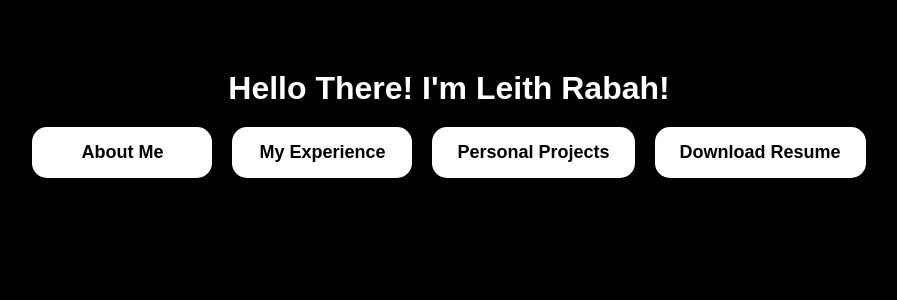
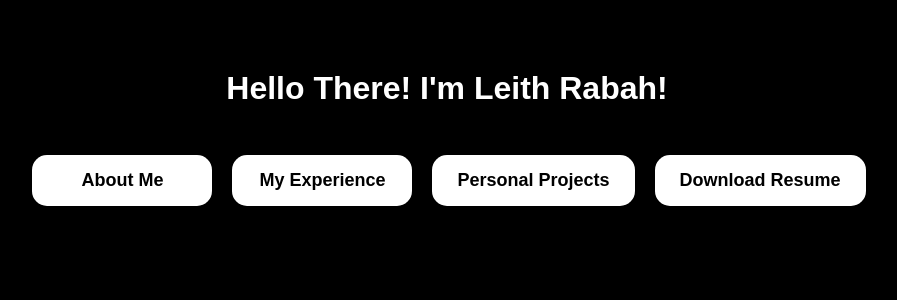
Before and after one commit to Latharius/Portfolio, a React (Vite) app: page / in a window 1280 px wide. Shown: the top 300 px of the page, without its empty margins (191-1088 px from the left). Built offline with nearby package versions, Linux system fonts and the light colour scheme.

Commit message:
Added header & button animations

```diff
--- a/src/App.css
+++ b/src/App.css
@@ -84,3 +84,47 @@ button {
 a {
   color: rgb(135, 182, 243);
 }
+
+.typewriter {
+  display: inline-block;
+  overflow: hidden; /* Ensures the text is hidden until it's revealed */
+  border-right: 0.15em solid white; /* Cursor effect */
+  white-space: nowrap; /* Prevents text wrapping */
+  width: 0; /* Start with no width */
+  animation: typing 3s steps(25, end) forwards, blink-caret 1s step-end infinite;
+}
+
+@keyframes typing {
+  from {
+    width: 0; /* Start with no width */
+  }
+  to {
+    width: 25ch; /* End with full width */
+  }
+}
+
+@keyframes blink-caret {
+  from, to {
+    border-color: transparent; /* No border */
+  }
+  50% {
+    border-color: white; /* Visible border */
+  }
+}
+
+@keyframes fadeSlideDown {
+  from {
+    opacity: 0;
+    transform: translateY(0);
+  }
+  to {
+    opacity: 1;
+    transform: translateY(20px);
+  }
+}
+
+.button_animate {
+  opacity: 0;
+  animation: fadeSlideDown 1.5s ease-out forwards;
+  animation-delay: 3.2s; /* Delay to allow for typing animation */
+}
--- a/src/App.tsx
+++ b/src/App.tsx
@@ -15,14 +15,16 @@ const App: React.FC = () => {
 
   return (
     <div className="container">
-      <h1 className="header">Hello There! I'm Leith Rabah!</h1>
+      <h1 className="header">
+        <span className="typewriter">Hello There! I'm Leith Rabah!</span>
+      </h1>
 
       <div className="buttons_card">
-        <button className="button" onClick={() => handleClick("about")}>About Me</button>
-        <button className="button" onClick={() => handleClick("experience")}>My Experience</button>
-        <button className="button" onClick={() => handleClick("projects")}>Personal Projects</button>
+        <button className="button button_animate" onClick={() => handleClick("about")}>About Me</button>
+        <button className="button button_animate" onClick={() => handleClick("experience")}>My Experience</button>
+        <button className="button button_animate" onClick={() => handleClick("projects")}>Personal Projects</button>
         <a href="/Resume2025.pdf" target="_blank" rel="noopener noreferrer" download>
-          <button className="button">Download Resume</button>
+          <button className="button button_animate">Download Resume</button>
         </a>
       </div>
 
```
